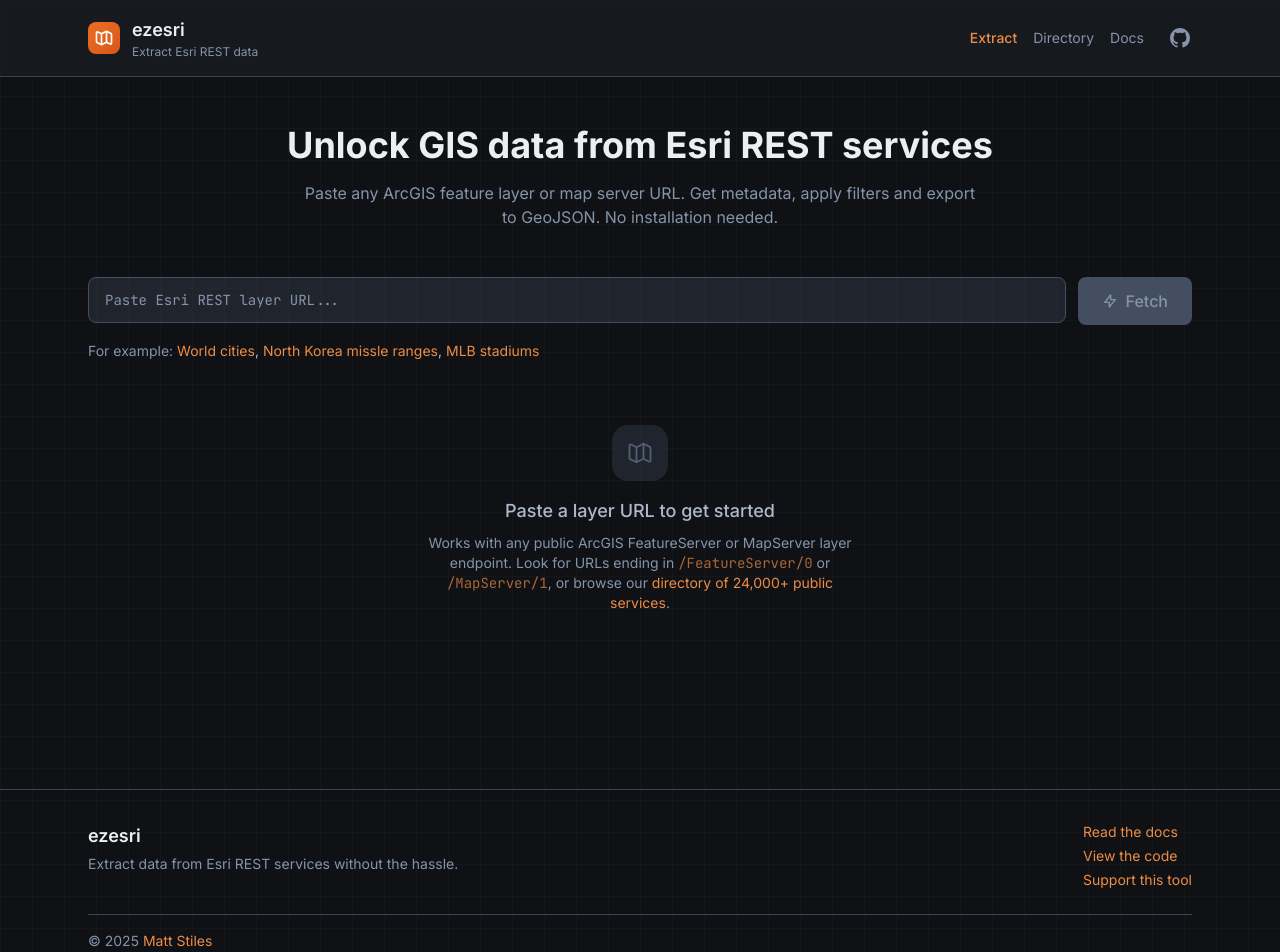
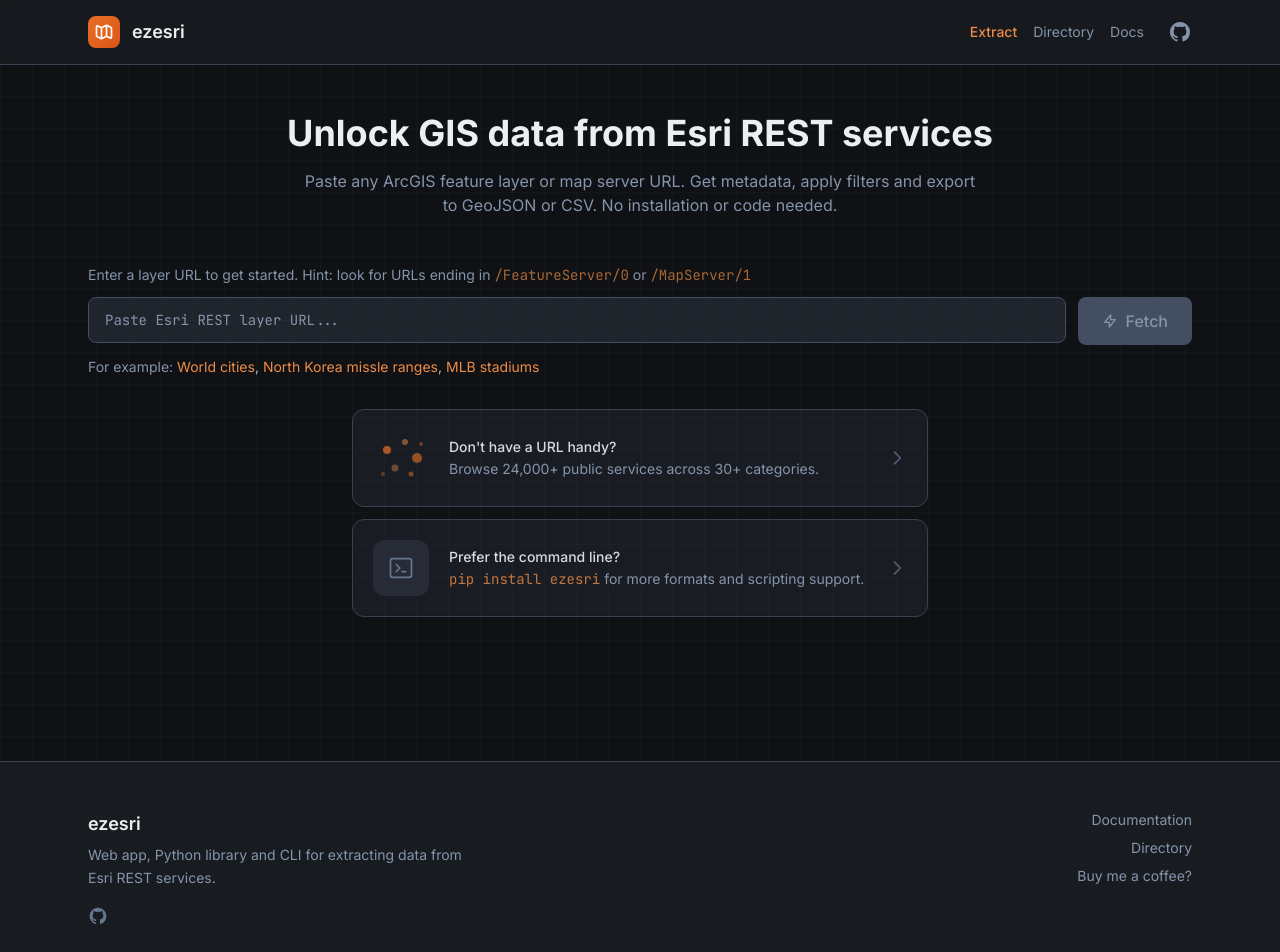
Before and after one commit to stiles/ezesri, a Next.js app in the folder web/app/: page / in a window 1280 px wide. Shown: the top 952 px of the page. Built offline with nearby package versions, Linux system fonts and the light colour scheme; no server answers.

Commit message:
ui/ux tweaks to homepage, footer, directory

```diff
--- a/web/app/app/directory/page.tsx
+++ b/web/app/app/directory/page.tsx
@@ -145,7 +145,7 @@
         {/* Hero section */}
         <div className="text-center mb-12">
           <h2 className="text-3xl sm:text-4xl font-bold text-ink-100 mb-4">
-            Public GIS Data Directory
+            Public GIS data directory
           </h2>
           <p className="text-ink-400 max-w-2xl mx-auto mb-8">
             Browse thousands of public ArcGIS Feature Services from government agencies worldwide.
--- a/web/app/app/docs/layout.tsx
+++ b/web/app/app/docs/layout.tsx
@@ -47,10 +47,7 @@
                   <path strokeLinecap="round" strokeLinejoin="round" strokeWidth={2} d="M9 20l-5.447-2.724A1 1 0 013 16.382V5.618a1 1 0 011.447-.894L9 7m0 13l6-3m-6 3V7m6 10l4.553 2.276A1 1 0 0021 18.382V7.618a1 1 0 00-.553-.894L15 4m0 13V4m0 0L9 7" />
                 </svg>
               </div>
-              <div>
-                <h1 className="text-base sm:text-lg font-semibold text-ink-100">ezesri</h1>
-                <p className="text-xs text-ink-400 hidden sm:block">Extract Esri REST data</p>
-              </div>
+              <h1 className="text-base sm:text-lg font-semibold text-ink-100">ezesri</h1>
             </Link>
           </div>
           <nav className="flex items-center gap-3 sm:gap-6 text-sm">
@@ -117,7 +114,7 @@
                   className={`
                     block px-3 py-2 rounded-lg text-sm transition-colors
                     ${isActive
-                      ? 'bg-ember-600/20 text-ember-300 border-l-2 border-ember-500'
+                      ? 'bg-ember-600/10 text-ember-300 font-medium'
                       : 'text-ink-400 hover:text-ink-200 hover:bg-ink-800/50'
                     }
                   `}
--- a/web/app/app/page.tsx
+++ b/web/app/app/page.tsx
@@ -36,14 +36,14 @@
       const data = await fetchMetadata(inputUrl)
       setMetadata(data)
 
-      // Fetch sample values in background for string/text fields
-      const textFields = data.fields
-        .filter(f => f.type === 'String' || f.type === 'esriFieldTypeString')
-        .slice(0, 10)
+      // Fetch sample values in background for string and numeric fields
+      const sampleFields = data.fields
+        .filter(f => !['esriFieldTypeOID', 'esriFieldTypeGlobalID', 'OID', 'GlobalID'].includes(f.type))
+        .slice(0, 15)
         .map(f => f.name)
 
-      if (textFields.length > 0) {
-        fetchSampleValues(inputUrl, textFields).then(samples => {
+      if (sampleFields.length > 0) {
+        fetchSampleValues(inputUrl, sampleFields).then(samples => {
           if (Object.keys(samples).length > 0) {
             setMetadata(prev => prev ? { ...prev, sampleValues: samples } : prev)
           }
@@ -76,12 +76,15 @@
             Unlock GIS data from Esri REST services
           </h2>
           <p className="text-ink-400 max-w-2xl mx-auto">
-            Paste any ArcGIS feature layer or map server URL. Get metadata, apply filters and export to GeoJSON. No installation needed.
+            Paste any ArcGIS feature layer or map server URL. Get metadata, apply filters and export to GeoJSON or CSV. No installation or code needed.
           </p>
         </div>
 
         {/* URL Input */}
         <div className="mb-8">
+          <p className="text-sm text-ink-400 mb-3">
+            Enter a layer URL to get started. Hint: look for URLs ending in <code className="text-ember-400/70">/FeatureServer/0</code> or <code className="text-ember-400/70">/MapServer/1</code>
+          </p>
           <UrlInput onFetch={handleFetch} isLoading={isLoading} initialUrl={urlParam || undefined} />
         </div>
 
@@ -147,18 +150,63 @@
 
         {/* Empty state */}
         {!metadata && !isLoading && !error && (
-          <div className="text-center py-8">
-            <div className="w-14 h-14 mx-auto mb-4 rounded-2xl bg-ink-900/50 flex items-center justify-center">
-              <svg className="w-7 h-7 text-ink-600" fill="none" viewBox="0 0 24 24" stroke="currentColor">
-                <path strokeLinecap="round" strokeLinejoin="round" strokeWidth={1.5} d="M9 20l-5.447-2.724A1 1 0 013 16.382V5.618a1 1 0 011.447-.894L9 7m0 13l6-3m-6 3V7m6 10l4.553 2.276A1 1 0 0021 18.382V7.618a1 1 0 00-.553-.894L15 4m0 13V4m0 0L9 7" />
-              </svg>
-            </div>
-            <h3 className="text-lg font-medium text-ink-300 mb-2">Paste a layer URL to get started</h3>
-            <p className="text-sm text-ink-400 max-w-md mx-auto">
-              Works with any public ArcGIS FeatureServer or MapServer layer endpoint.
-              Look for URLs ending in <code className="text-ember-400/70">/FeatureServer/0</code> or <code className="text-ember-400/70">/MapServer/1</code>,
-              or browse our <a href="/directory" className="text-ember-400 hover:text-ember-300 transition-colors">directory of 24,000+ public services</a>.
-            </p>
+          <div className="space-y-3">
+            {/* Directory callout */}
+            <a
+              href="/directory"
+              className="block max-w-xl mx-auto mt-4 p-5 rounded-xl border border-ink-800 bg-ink-900/30 hover:border-ember-500/40 hover:bg-ink-900/50 transition-all group"
+            >
+              <div className="flex items-center gap-5">
+                {/* Dot cluster — abstract map points */}
+                <div className="flex-shrink-0 w-14 h-14 relative" aria-hidden="true">
+                  <svg viewBox="0 0 56 56" fill="none" xmlns="http://www.w3.org/2000/svg" className="w-full h-full">
+                    <circle cx="14" cy="20" r="4" className="fill-ember-500/70" />
+                    <circle cx="32" cy="12" r="3" className="fill-ember-400/50" />
+                    <circle cx="44" cy="28" r="5" className="fill-ember-500/60" />
+                    <circle cx="22" cy="38" r="3.5" className="fill-ember-400/40" />
+                    <circle cx="38" cy="44" r="2.5" className="fill-ember-500/50" />
+                    <circle cx="10" cy="44" r="2" className="fill-ember-400/30" />
+                    <circle cx="48" cy="14" r="2" className="fill-ember-500/40" />
+                  </svg>
+                </div>
+                <div className="min-w-0">
+                  <p className="text-sm font-medium text-ink-200 group-hover:text-ink-100 transition-colors">
+                    Don&apos;t have a URL handy?
+                  </p>
+                  <p className="text-sm text-ink-400 mt-0.5">
+                    Browse 24,000+ public services across 30+ categories.
+                  </p>
+                </div>
+                <svg className="w-5 h-5 text-ink-600 group-hover:text-ember-400 flex-shrink-0 transition-colors ml-auto" fill="none" viewBox="0 0 24 24" stroke="currentColor">
+                  <path strokeLinecap="round" strokeLinejoin="round" strokeWidth={2} d="M9 5l7 7-7 7" />
+                </svg>
+              </div>
+            </a>
+
+            {/* CLI nudge */}
+            <a
+              href="/docs/installation"
+              className="block max-w-xl mx-auto p-5 rounded-xl border border-ink-800 bg-ink-900/30 hover:border-ember-500/40 hover:bg-ink-900/50 transition-all group"
+            >
+              <div className="flex items-center gap-5">
+                <div className="flex-shrink-0 w-14 h-14 rounded-xl bg-ink-800/40 flex items-center justify-center" aria-hidden="true">
+                  <svg className="w-7 h-7 text-ink-500" fill="none" viewBox="0 0 24 24" stroke="currentColor">
+                    <path strokeLinecap="round" strokeLinejoin="round" strokeWidth={1.5} d="M8 9l3 3-3 3m5 0h3M5 20h14a2 2 0 002-2V6a2 2 0 00-2-2H5a2 2 0 00-2 2v12a2 2 0 002 2z" />
+                  </svg>
+                </div>
+                <div className="min-w-0">
+                  <p className="text-sm font-medium text-ink-200 group-hover:text-ink-100 transition-colors">
+                    Prefer the command line?
+                  </p>
+                  <p className="text-sm text-ink-400 mt-0.5">
+                    <code className="font-mono text-ember-400/80">pip install ezesri</code> for more formats and scripting support.
+                  </p>
+                </div>
+                <svg className="w-5 h-5 text-ink-600 group-hover:text-ember-400 flex-shrink-0 transition-colors ml-auto" fill="none" viewBox="0 0 24 24" stroke="currentColor">
+                  <path strokeLinecap="round" strokeLinejoin="round" strokeWidth={2} d="M9 5l7 7-7 7" />
+                </svg>
+              </div>
+            </a>
           </div>
         )}
       </div>
--- a/web/app/components/DirectorySearch.tsx
+++ b/web/app/components/DirectorySearch.tsx
@@ -42,8 +42,8 @@
     <div className="space-y-4">
       {/* Search input */}
       <div className="relative">
-        <div className="absolute inset-y-0 left-0 pl-4 flex items-center pointer-events-none">
-          <svg className="w-5 h-5 text-ink-400" fill="none" viewBox="0 0 24 24" stroke="currentColor">
+        <div className="absolute inset-y-0 left-0 pl-3 flex items-center pointer-events-none">
+          <svg className="w-4 h-4 text-ink-400" fill="none" viewBox="0 0 24 24" stroke="currentColor">
             <path strokeLinecap="round" strokeLinejoin="round" strokeWidth={2} d="M21 21l-6-6m2-5a7 7 0 11-14 0 7 7 0 0114 0z" />
           </svg>
         </div>
@@ -52,7 +52,7 @@
           value={searchQuery}
           onChange={(e) => onSearchChange(e.target.value)}
           placeholder="Search by title, place, tags..."
-          className="w-full pl-12 pr-4 py-3 bg-ink-900/50 border border-ink-800 rounded-xl text-ink-100 placeholder-ink-500 focus:border-ember-500/50 transition-colors"
+          className="w-full pl-10 pr-4 py-2 bg-ink-900/50 border border-ink-800 rounded-lg text-sm font-mono text-ink-100 placeholder-ink-500 focus:border-ember-500/50 transition-colors"
         />
         {searchQuery && (
           <button
@@ -75,7 +75,7 @@
               key={cat.key}
               onClick={() => onToggleCategory(cat.key)}
               className={`
-                px-3 py-1.5 rounded-full text-sm font-medium transition-all
+                px-2.5 py-1 rounded-full text-xs font-medium transition-all
                 ${isSelected
                   ? 'bg-ember-500 text-white'
                   : 'bg-ink-900/50 text-ink-400 border border-ink-800 hover:border-ink-700 hover:text-ink-300'
--- a/web/app/components/Footer.tsx
+++ b/web/app/components/Footer.tsx
@@ -1,44 +1,55 @@
 export default function Footer() {
   return (
-    <footer className="border-t border-ink-800 mt-16 sm:mt-24">
-      <div className="max-w-6xl mx-auto px-4 sm:px-6 py-6 sm:py-8">
-        <div className="flex flex-col sm:flex-row justify-between gap-6">
-          <div>
+    <footer className="border-t border-ink-800 mt-16 sm:mt-24 bg-ink-950/60">
+      <div className="max-w-6xl mx-auto px-4 sm:px-6 py-10 sm:py-12">
+        <div className="flex flex-col sm:flex-row sm:items-start sm:justify-between gap-8">
+          {/* Brand */}
+          <div className="max-w-sm">
             <h3 className="text-lg font-semibold text-ink-100">ezesri</h3>
-            <p className="text-sm text-ink-400 mt-1">
-              Extract data from Esri REST services without the hassle.
+            <p className="text-sm text-ink-400 mt-1.5 leading-relaxed">
+              Web app, Python library and CLI for extracting data from Esri REST services.
             </p>
+            <div className="flex items-center gap-3 mt-4">
+              <a
+                href="https://github.com/stiles/ezesri"
+                target="_blank"
+                rel="noopener noreferrer"
+                className="text-ink-500 hover:text-ink-200 transition-colors"
+              >
+                <svg className="w-5 h-5" fill="currentColor" viewBox="0 0 24 24">
+                  <path fillRule="evenodd" d="M12 2C6.477 2 2 6.484 2 12.017c0 4.425 2.865 8.18 6.839 9.504.5.092.682-.217.682-.483 0-.237-.008-.868-.013-1.703-2.782.605-3.369-1.343-3.369-1.343-.454-1.158-1.11-1.466-1.11-1.466-.908-.62.069-.608.069-.608 1.003.07 1.531 1.032 1.531 1.032.892 1.53 2.341 1.088 2.91.832.092-.647.35-1.088.636-1.338-2.22-.253-4.555-1.113-4.555-4.951 0-1.093.39-1.988 1.029-2.688-.103-.253-.446-1.272.098-2.65 0 0 .84-.27 2.75 1.026A9.564 9.564 0 0112 6.844c.85.004 1.705.115 2.504.337 1.909-1.296 2.747-1.027 2.747-1.027.546 1.379.202 2.398.1 2.651.64.7 1.028 1.595 1.028 2.688 0 3.848-2.339 4.695-4.566 4.943.359.309.678.92.678 1.855 0 1.338-.012 2.419-.012 2.747 0 .268.18.58.688.482A10.019 10.019 0 0022 12.017C22 6.484 17.522 2 12 2z" clipRule="evenodd" />
+                </svg>
+              </a>
+            </div>
           </div>
-          <div className="flex flex-col gap-1 text-sm">
-            <a href="/docs" className="text-ember-400 hover:text-ember-300 transition-colors">
-              Read the docs
+
+          {/* Links */}
+          <nav className="flex flex-col gap-2 text-sm sm:text-right">
+            <a href="/docs" className="text-ink-400 hover:text-ink-200 transition-colors">
+              Documentation
             </a>
-            <a
-              href="https://github.com/stiles/ezesri"
-              target="_blank"
-              rel="noopener noreferrer"
-              className="text-ember-400 hover:text-ember-300 transition-colors"
-            >
-              View the code
+            <a href="/directory" className="text-ink-400 hover:text-ink-200 transition-colors">
+              Directory
             </a>
             <a
               href="https://buymeacoffee.com/mattstiles"
               target="_blank"
               rel="noopener noreferrer"
-              className="text-ember-400 hover:text-ember-300 transition-colors"
+              className="text-ink-400 hover:text-ink-200 transition-colors"
             >
-              Support this tool
+              Buy me a coffee?
             </a>
-          </div>
+          </nav>
         </div>
-        <div className="border-t border-ink-800 pt-4 mt-6">
-          <p className="text-sm text-ink-400">
-            © 2025{' '}
+
+        <div className="border-t border-ink-800 pt-4 mt-8">
+          <p className="text-sm text-ink-500">
+            &copy; {new Date().getFullYear()}{' '}
             <a
               href="https://mattstiles.me"
               target="_blank"
               rel="noopener noreferrer"
-              className="text-ember-400 hover:text-ember-300 transition-colors"
+              className="text-ink-400 hover:text-ink-200 transition-colors"
             >
               Matt Stiles
             </a>
--- a/web/app/components/Header.tsx
+++ b/web/app/components/Header.tsx
@@ -14,10 +14,7 @@
               <path strokeLinecap="round" strokeLinejoin="round" strokeWidth={2} d="M9 20l-5.447-2.724A1 1 0 013 16.382V5.618a1 1 0 011.447-.894L9 7m0 13l6-3m-6 3V7m6 10l4.553 2.276A1 1 0 0021 18.382V7.618a1 1 0 00-.553-.894L15 4m0 13V4m0 0L9 7" />
             </svg>
           </div>
-          <div>
-            <h1 className="text-base sm:text-lg font-semibold text-ink-100">ezesri</h1>
-            <p className="text-xs text-ink-400 hidden sm:block">Extract Esri REST data</p>
-          </div>
+          <h1 className="text-base sm:text-lg font-semibold text-ink-100">ezesri</h1>
         </a>
         <div className="flex items-center gap-3 sm:gap-6">
           <nav className="flex items-center gap-3 sm:gap-4 text-sm">
--- a/web/app/components/MetadataPanel.tsx
+++ b/web/app/components/MetadataPanel.tsx
@@ -84,7 +84,7 @@
       <div>
         <h3 className="text-sm font-medium text-ink-300 mb-3">Fields</h3>
         <div className="bg-ink-900/30 rounded-lg border border-ink-800 overflow-hidden">
-          <div className="max-h-80 overflow-y-auto">
+          <div className="max-h-[28rem] overflow-y-auto">
             <table className="w-full text-sm">
               <thead className="bg-ink-900/50 sticky top-0">
                 <tr>
@@ -96,6 +96,7 @@
               <tbody className="divide-y divide-ink-800">
                 {metadata.fields.map((field, i) => {
                   const samples = metadata.sampleValues?.[field.name]
+                  const isNumeric = ['Double', 'Integer', 'SmallInteger', 'Single', 'esriFieldTypeDouble', 'esriFieldTypeInteger', 'esriFieldTypeSmallInteger', 'esriFieldTypeSingle'].includes(field.type)
                   return (
                     <tr key={i} className="hover:bg-ink-800/30 transition-colors">
                       <td className="px-4 py-2 font-mono text-ink-200">{field.name}</td>
@@ -106,7 +107,7 @@
                             {samples.map((v, j) => (
                               <span key={j}>
                                 {j > 0 && <span className="text-ink-600">, </span>}
-                                &quot;{v.length > 20 ? v.slice(0, 20) + '…' : v}&quot;
+                                {isNumeric ? v : <>&quot;{v.length > 20 ? v.slice(0, 20) + '…' : v}&quot;</>}
                               </span>
                             ))}
                           </span>
--- a/web/app/components/UrlInput.tsx
+++ b/web/app/components/UrlInput.tsx
@@ -44,7 +44,7 @@
   ]
 
   return (
-    <div className="space-y-4">
+    <div className="space-y-3">
       <form onSubmit={handleSubmit} className="flex gap-3">
         <div className="flex-1 relative">
           <input
```
Also changed, not shown: web/app/app/directory/layout.tsx (+7 -7 lines), web/app/components/DownloadButton.tsx (+14 -6 lines).
